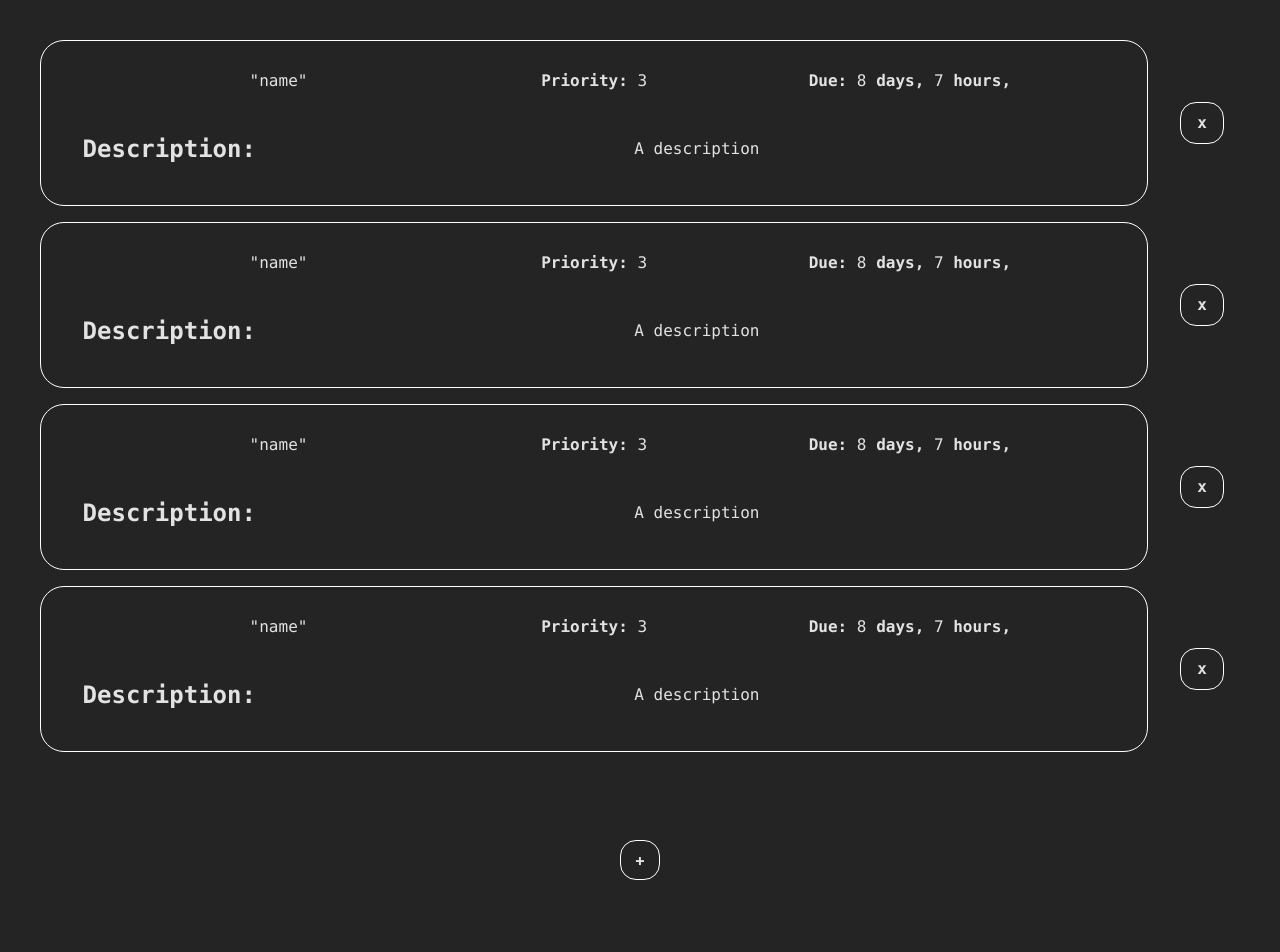
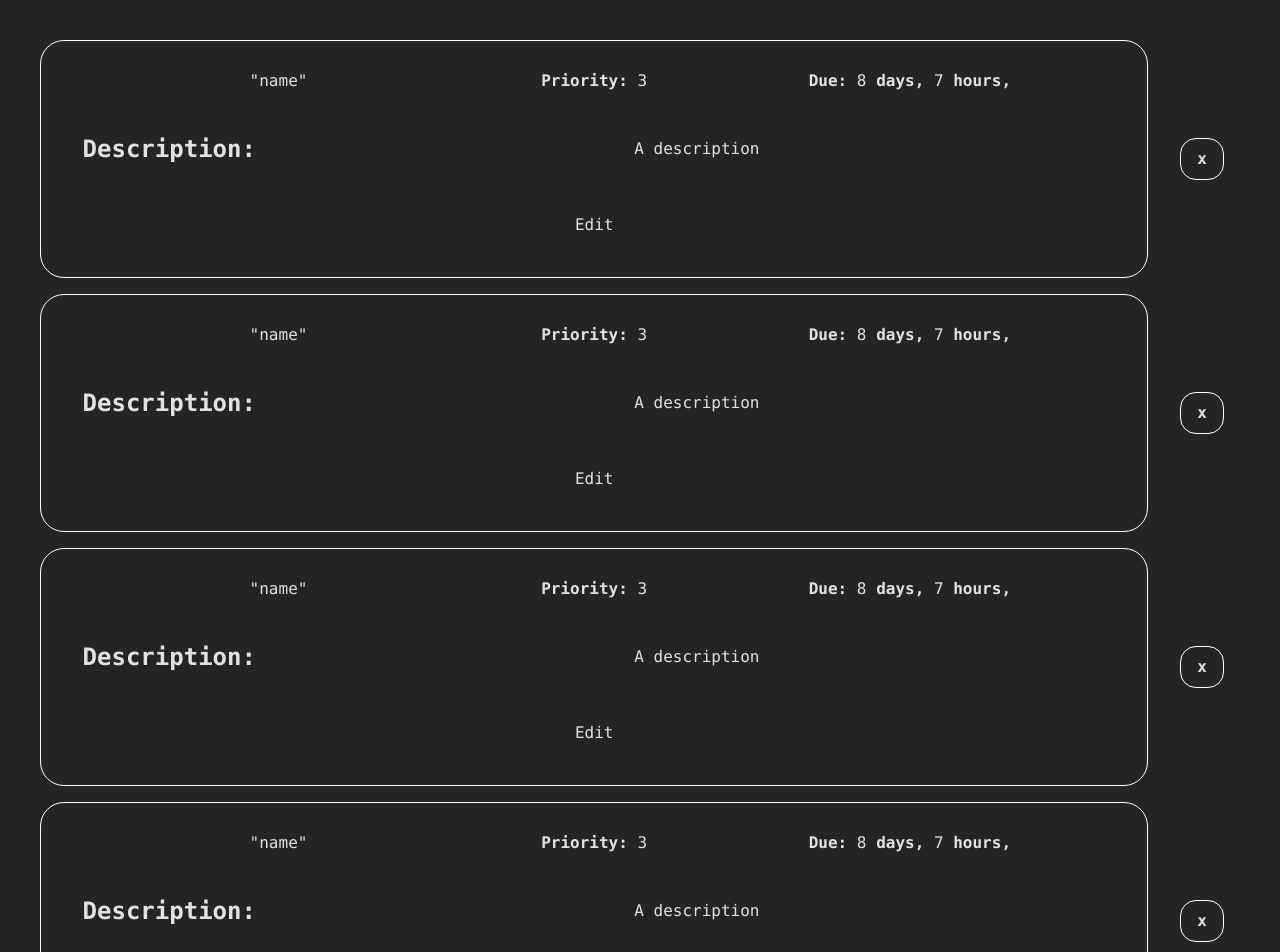
Before and after one commit to On0n0k1/crud-react-vite-rust, a React (Vite) app in the folder front/: page / in a window 1280 px wide. Shown: the top 952 px of the page. Built offline with nearby package versions, Linux system fonts and the light colour scheme.

Commit message:
refactor: Task and TaskList components moved into their own directories.
Signed-off-by: On0n0k1 <stiltztinkerstein@gmail.com>

```diff
--- a/front/src/App.tsx
+++ b/front/src/App.tsx
@@ -1,106 +1,16 @@
-import { useState } from 'react'
-import reactLogo from './assets/react.svg'
-import Task  from './view/components/task'
-import { Task as TaskData } from './model/task'
+// import { useState } from 'react'
+// import reactLogo from './assets/react.svg'
+// import Task  from './view/components/task/task'
+// import { Task as TaskData } from './model/task'
+import TaskList from './view/components/tasklist/tasklist'
 import './App.css'
 
-function Include() {
-    const action = () => console.log("+ clicked");
-
-    return (
-        <div className='
-            py-20 w-full
-        '>
-            <button className='
-                w-10 h-10 mx-auto
-                border rounded-2xl border-white
-                grid items-center
-                font-bold
-                hover:bg-gray-700
-            '
-            onClick={action}>+</button>
-        </div>
-    )
-}
-
-function TaskList() {
-    const [tasks, setTasks] = useState([
-        new TaskData(
-            "name",
-            3,
-            new Date('jul 21 2024'),
-            "A description",
-            31
-        ),
-        new TaskData(
-            "name",
-            3,
-            new Date('jul 21 2024'),
-            "A description",
-            41
-        ),
-        new TaskData(
-            "name",
-            3,
-            new Date('jul 21 2024'),
-            "A description",
-            55
-        ),
-        new TaskData(
-            "name",
-            3,
-            new Date('jul 21 2024'),
-            "A description",
-            72
-        ),
-
-    ]);
-
-    return <div>
-        {
-            tasks.map((value) => <Task key={value.id} task={ value } handleClick={() => console.log("Clicked ", value)} />)
-        }
-        <Include />
-    </div>
-}
 
 function App() {
     const handleClick = () => console.log("clicked")
     return (
         <TaskList />
-        // <div>
-        //     <Task handleClick={ handleClick }/>
-        // </div>
     )
 }
 
-// function App() {
-//   const [count, setCount] = useState(0)
-
-//   return (
-//     <div className="App">
-//       <div>
-//         <a href="https://vitejs.dev" target="_blank">
-//           <img src="/vite.svg" className="logo" alt="Vite logo" />
-//         </a>
-//         <a href="https://reactjs.org" target="_blank">
-//           <img src={reactLogo} className="logo react" alt="React logo" />
-//         </a>
-//       </div>
-//       <h1>Vite + React</h1>
-//       <div className="card">
-//         <button onClick={() => setCount((count) => count + 1)}>
-//           count is {count}
-//         </button>
-//         <p>
-//           Edit <code>src/App.tsx</code> and save to test HMR
-//         </p>
-//       </div>
-//       <p className="read-the-docs">
-//         Click on the Vite and React logos to learn more
-//       </p>
-//     </div>
-//   )
-// }
-
 export default App
--- a/front/src/view/components/card.tsx
+++ b/front/src/view/components/task/card.tsx
@@ -1,7 +1,21 @@
-import { Task as ModelTask } from '../../model/task';
+import { Task as ModelTask } from '../../../model/task';
 import { Description } from './description';
 import { Heading } from './heading';
 
+
+export function EditButton() {
+    return (<div className='
+        w-full p-2
+        grid items-center
+    '>
+        <button className='
+            p-4 hover:bg-gray-700
+            rounded-xl border-white
+        '>
+            Edit
+        </button>
+    </div>);
+}
 
 export interface CardProps{
     task: ModelTask
@@ -19,6 +33,7 @@ export default function Card({ task }: CardProps){
         '>
             <Heading name={ task.name } priority={ task.priority } due={ task.getDue() }/>
             <Description text={ task.description }/>
+            <EditButton />
         </div>
     )
 }
--- a/front/src/view/components/description.tsx
+++ b/front/src/view/components/task/description.tsx
@@ -10,7 +10,6 @@ export function Description({text}: { text: string}) {
                 px-2
             '>
                 <p className='
-
                     text-2xl font-inherit
                     pl-4
                 '><b>Description:</b></p>
--- a/front/src/view/components/heading.tsx
+++ b/front/src/view/components/task/heading.tsx
@@ -1,4 +1,4 @@
-import { Due } from '../../model/task';
+import { Due } from '../../../model/task';
 
 
 export function HeadingName({ name }: { name: string }) {
--- a/front/src/view/components/task.tsx
+++ b/front/src/view/components/task/task.tsx
@@ -1,4 +1,4 @@
-import { Task as ModelTask } from '../../model/task'
+import { Task as ModelTask } from '../../../model/task'
 
 import Card from './card';
 
--- /dev/null
+++ b/front/src/view/components/tasklist/tasklist.tsx
@@ -0,0 +1,64 @@
+import { useState } from 'react'
+
+import Task  from '../task/task'
+import { Task as TaskData } from '../../../model/task'
+
+function Include() {
+    const action = () => console.log("+ clicked");
+
+    return (
+        <div className='
+            py-20 w-full
+        '>
+            <button className='
+                w-10 h-10 mx-auto
+                border rounded-2xl border-white
+                grid items-center
+                font-bold
+                hover:bg-gray-700
+            '
+            onClick={action}>+</button>
+        </div>
+    )
+}
+
+export default function TaskList() {
+    const [tasks, setTasks] = useState([
+        new TaskData(
+            "name",
+            3,
+            new Date('jul 21 2024'),
+            "A description",
+            31
+        ),
+        new TaskData(
+            "name",
+            3,
+            new Date('jul 21 2024'),
+            "A description",
+            41
+        ),
+        new TaskData(
+            "name",
+            3,
+            new Date('jul 21 2024'),
+            "A description",
+            55
+        ),
+        new TaskData(
+            "name",
+            3,
+            new Date('jul 21 2024'),
+            "A description",
+            72
+        ),
+
+    ]);
+
+    return <div>
+        {
+            tasks.map((value) => <Task key={value.id} task={ value } handleClick={() => console.log("Clicked ", value)} />)
+        }
+        <Include />
+    </div>
+}
```
